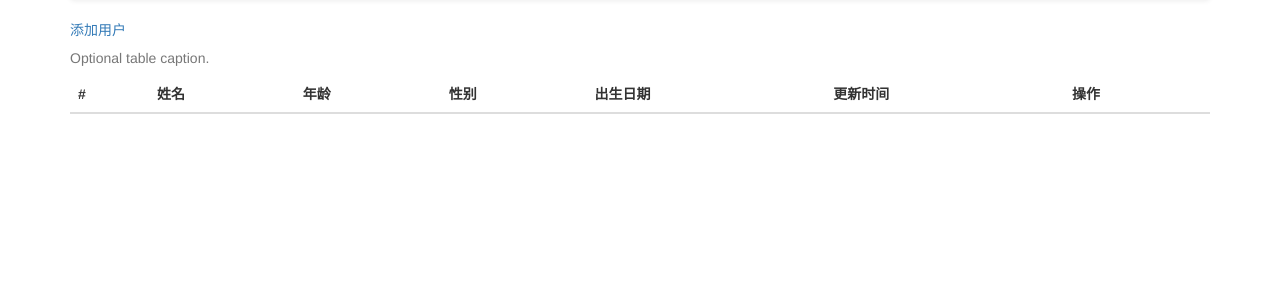
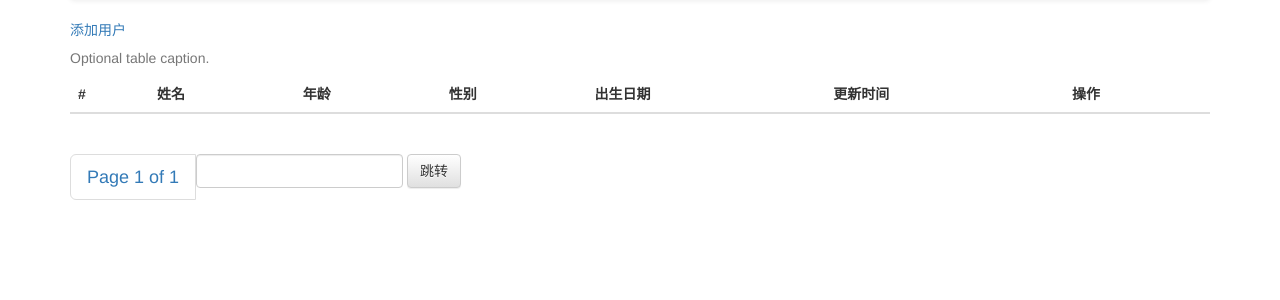
Before and after one commit to yangle92/Webdjango, a Django app: page /list/user/ in a window 1280 px wide. Shown: the part 72-372 px from the top of the page. Run offline with Django 4.2, Linux system fonts and the light colour scheme; data that the repository does not hold is empty; some libraries are stand-ins or nearby versions.

Commit message:
实现分页

```diff
--- a/Webdjango/urls.py
+++ b/Webdjango/urls.py
@@ -19,6 +19,7 @@ from app01 import views
 urlpatterns = [
     path('admin/', admin.site.urls),
     path('index/', views.index),
+    path('', views.list_user),
     path('test/',views.test),
     path('ormtest/',views.ormtest),
     path('list/user/',views.list_user),
--- a/app01/templates/list_user.html
+++ b/app01/templates/list_user.html
@@ -17,7 +17,7 @@
         </tr>
       </thead>
       <tbody>
-      {% for obj in data %}
+      {% for obj in page_obj %}
         <tr>
           <th scope="row">{{ obj.id }}</th>
             <th>{{ obj.name}}</th>
@@ -40,4 +40,61 @@
 
 
 
+    <ul class="pagination pagination-lg">
+            {% if page_obj.has_previous %}
+
+                <li><a href="?page=1" aria-label="Previous"><span aria-hidden="true">«</span></a></li>
+
+
+                <li> <a href="?page={{ page_obj.previous_page_number }}">前一页</a> </li>
+            {% endif %}
+
+{#            # 当前页面#}
+
+    <li><a href="?page="{{ page_obj.number }}>Page {{ page_obj.number }} of {{ page_obj.paginator.num_pages }} </a></li>
+
+{#               <li> Page {{ page_obj.number }} of {{ page_obj.paginator.num_pages }} </li>#}
+
+            {% if page_obj.has_next %}
+              <li>  <a href="?page={{ page_obj.next_page_number }}">后一页</a> </li>
+              <li>  <a href="?page={{ page_obj.paginator.num_pages }}"   aria-label="Next"><span aria-hidden="true">最后页 </span></a></li>
+                <li><a href="?page={{ page_obj.paginator.num_pages }}" aria-label="Next"><span aria-hidden="true">»</span></a></li>
+            {% endif %}
+
+
+
+<nobr>
+            <li>
+                <form class="form-inline"  method="get">
+          <div class="form-group">
+            <input type="number" class="form-control" name="page" placeholder="">
+          </div>
+
+          <button type="submit" class="btn btn-default">跳转</button>
+        </form>
+
+         </li>
+
+</nobr>
+{##}
+{#    <form   method="get">#}
+{#      <div class="form-group">#}
+{#        <input type="number" class="form-control" name="page" >#}
+{#      </div>#}
+{#      <button type="submit" class="btn btn-default">Submit</button>#}
+{#    </form>#}
+
+
+
+ </ul>
+{#<ul class="pagination pagination-lg">#}
+{#        <li><a href="#" aria-label="Previous"><span aria-hidden="true">«</span></a></li>#}
+{#        <li><a href="#">1</a></li>#}
+{#        <li><a href="#">2</a></li>#}
+{#        <li><a href="#">3</a></li>#}
+{#        <li><a href="#">4</a></li>#}
+{#        <li><a href="#">5</a></li>#}
+{#        <li><a href="#" aria-label="Next"><span aria-hidden="true">»</span></a></li>#}
+{#      </ul>#}
+
 {% endblock %}
--- a/app01/views.py
+++ b/app01/views.py
@@ -1,5 +1,8 @@
 from django.shortcuts import render,HttpResponse,redirect
+from django.utils.safestring import mark_safe
+from django.core.paginator import Paginator
 
+from app01.models import Person
 # Create your views here.
 
 def index(request):
@@ -11,9 +14,6 @@ def test(request):
 
     data={'k1':'hello','k2':'world'}
     return render(request,'test.html',{'data':data})
-
-
-from app01.models import Person
 def ormtest(request):
     '''
     :param request:
@@ -26,11 +26,34 @@ def ormtest(request):
     '''
     data=Person.objects.all()
     return render(request, 'test.html', {'data': data})
+def list_user(request):
+
+    if request.method == 'GET':
+        # 获取所有数据
+        objects = Person.objects.all()
+        # 每页10条数据
+        paginator = Paginator(objects, 5)
+        # 获取第一页的数据
+        page_number = request.GET.get('page')
+        page_obj = paginator.get_page(page_number)
+        return render(request, 'list_user.html', {'page_obj': page_obj})
+
+    print(request.POST)
+    data=request.POST.get('jump-page')
+    print(data)
+    print('*******************')
+    # 获取所有数据
+    objects = Person.objects.all()
+    # 每页10条数据
+    paginator = Paginator(objects, 5)
+    # 获取第一页的数据
+    page_number = request.GET.get('page')
+    page_obj = paginator.get_page(page_number)
+
+    return render(request, 'list_user.html', {'page_obj': page_obj})
 
 
-def list_user(request):
-    data = Person.objects.all()
-    return render(request, 'list_user.html', {'data': data})
+    # return render(request, 'list_user.html', {'data': data,'page_string':page_string,'total_page':total_page})
 
 
 #####添加用户，这里基于modelform来处理
```
Also changed, not shown: app01/units/pages.py (added, +52 -0 lines), app01/units/__init__.py (added).
